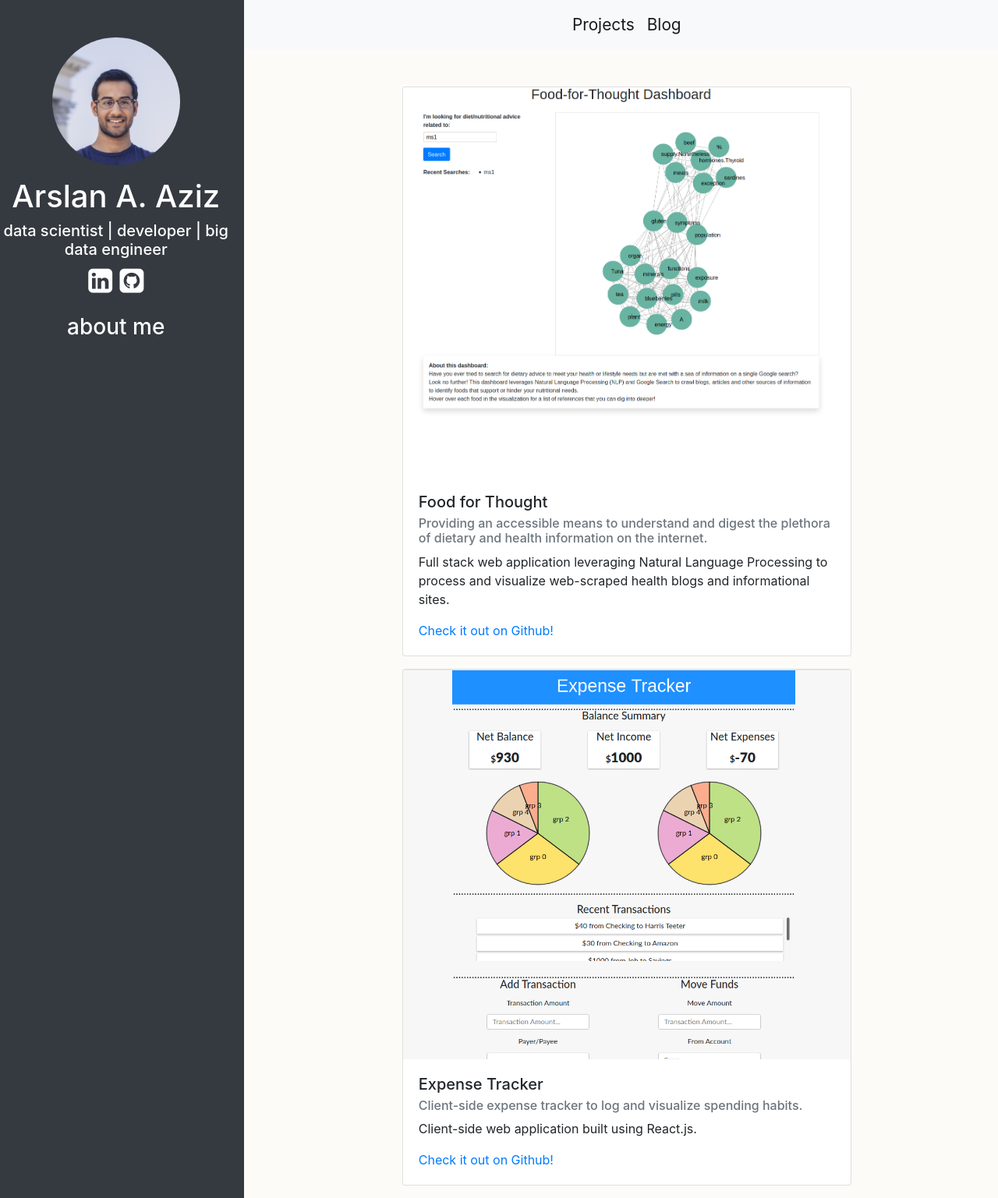
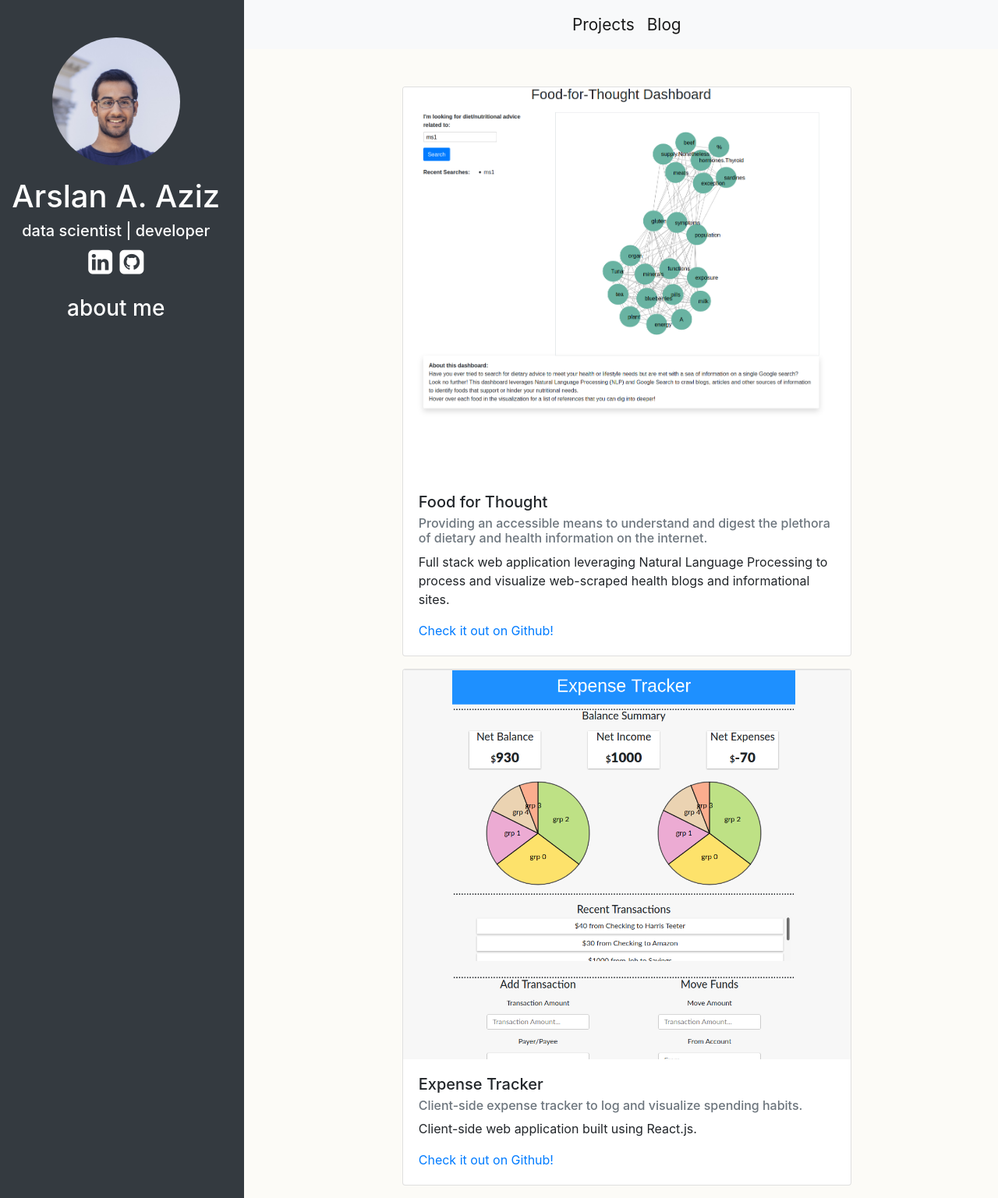
Before and after one commit to arslan-aziz/arslan-aziz.github.io, a Jekyll site: the page built from index.html, in a window 1280 px wide. Shown: the whole page at 78% size. Built offline with Jekyll 4.4.1, drawn with Linux system fonts in a browser that asks for light colours.

Commit message:
update sidebar

```diff
--- a/_includes/sidebar.html
+++ b/_includes/sidebar.html
@@ -3,7 +3,7 @@
 </div>
 
 <h1 style>Arslan A. Aziz</h1>
-<h5 style="margin-bottom:10px">data scientist | developer | big data engineer</h5>
+<h5 style="margin-bottom:10px">data scientist | developer</h5>
 <a href="https://www.linkedin.com/in/arslanaaziz/" style="color:inherit; margin-right: 5px" target="_blank"><i class="fa fa-linkedin-square" style="font-size:36px"></i></a>
 <a href="https://github.com/arslan-aziz/" style="color:inherit;" target="_blank"><i class="fa fa-github-square" style="font-size:36px"></i></a>
 <br>
```
